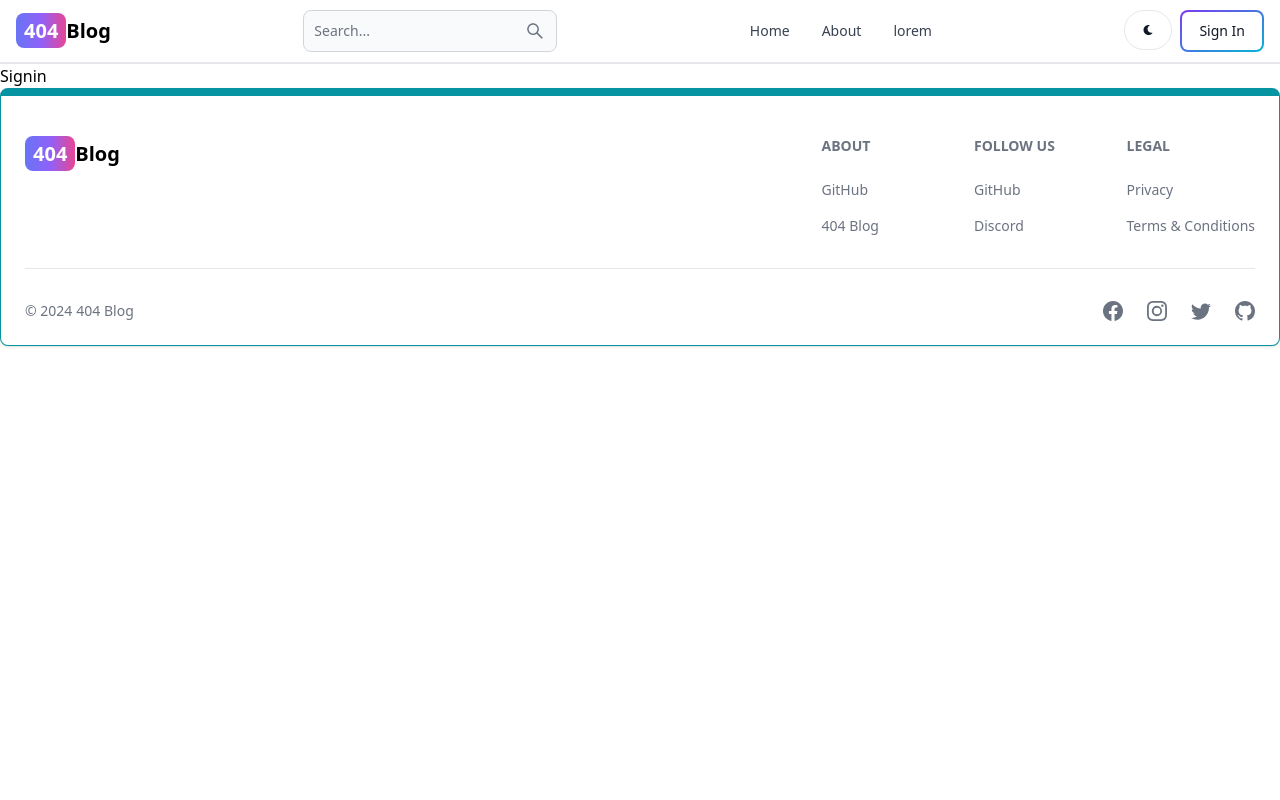
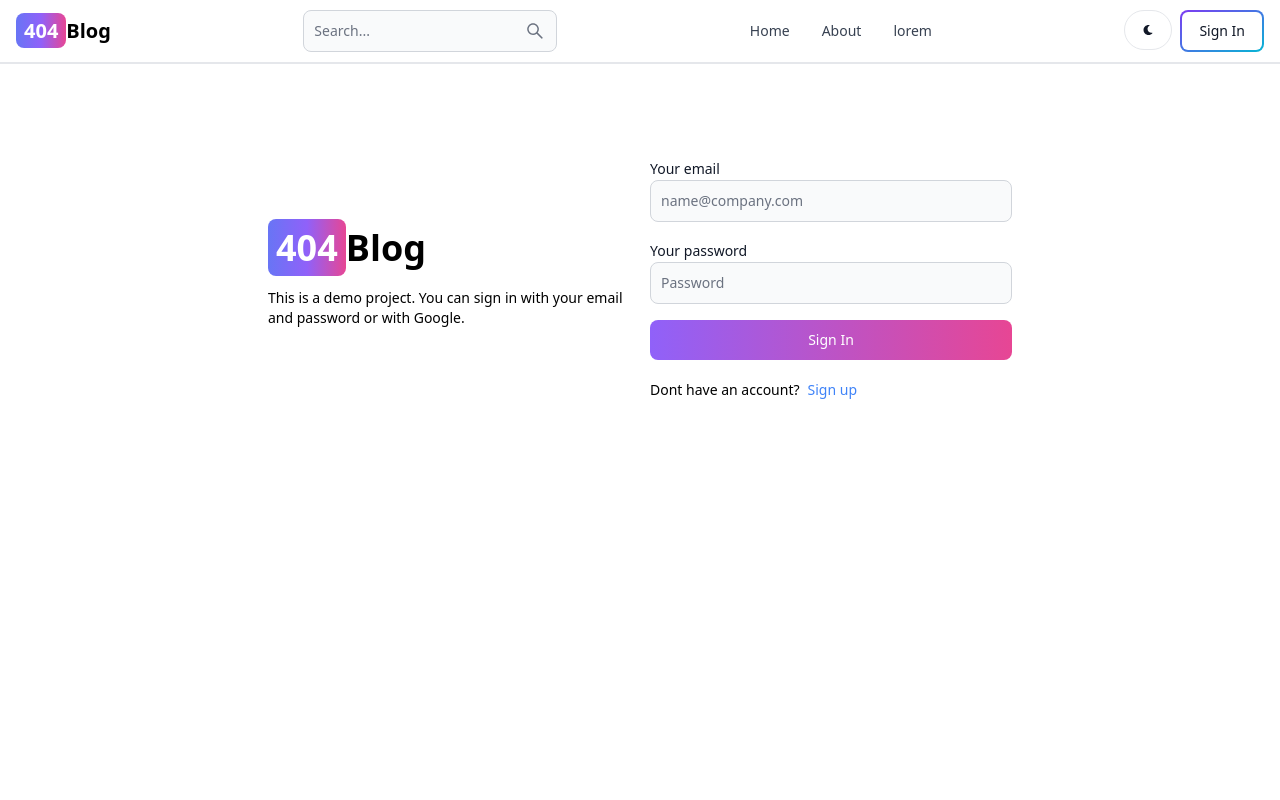
Before and after one commit to marinanc/mern-blog, a React (Vite) app in the folder client/: page /signin in a window 1280 px wide. Before the commit this address had no page. Shown: the top 800 px of the page. Built offline with nearby package versions, Linux system fonts and the light colour scheme.

Commit message:
Add functionality to signin page

```diff
--- a/client/src/pages/Signin.jsx
+++ b/client/src/pages/Signin.jsx
@@ -1,7 +1,93 @@
-import React from 'react'
+import { Alert, Button, Label, Spinner, TextInput } from 'flowbite-react'
+import React, { useState } from 'react'
+import { Link, useNavigate } from 'react-router-dom'
 
 export default function Signin() {
+  const [formData, setFormData] = useState({});
+  const [errorMessage, setErrorMessage] = useState(null);
+  const [loading, setLoading] = useState(false);
+  const navigate = useNavigate();
+  const handleChange = (e) => {
+    setFormData({ ...formData, [e.target.id]: e.target.value.trim() });
+  }
+  const handleSubmit = async (e) => {
+    e.preventDefault();
+    if(!formData.email || !formData.password) {
+      return setErrorMessage('Please fill out all fields');
+    }
+    try {
+      setLoading(true);
+      setErrorMessage(null);
+      const res = await fetch('/api/auth/signin', {
+        method: 'POST',
+        headers: { 'Content-Type': 'application/json' },
+        body: JSON.stringify(formData),
+      });
+      const data = await res.json();
+      if(data.success === false) {
+        return setErrorMessage(data.message);
+      }
+      setLoading(false);
+      if(res.ok) {
+        navigate('/');
+      }
+    } catch (error) {
+      setErrorMessage(data.message);
+      setLoading(false);
+    }
+  }
   return (
-    <div>Signin</div>
-  )
+    <div className='min-h-screen mt-20'>
+      <div className='flex p-3 max-w-3xl mx-auto flex-col md:flex-row md:items-center gap-5'>
+
+        {/* left */}
+        <div className='flex-1'>
+          <Link to="/" className='font-bold dark:text-white text-4xl'>
+              <span className='px-2 py-1 bg-gradient-to-r from-indigo-500 via-purple-500 to-pink-500 rounded-lg text-white'>404</span>
+              Blog
+          </Link>
+          <p className='text-sm mt-5'>
+            This is a demo project. You can sign in with your email and password or with Google.
+          </p>
+        </div>
+
+        {/* right */}
+        <div className='flex-1'>
+          <form className='flex flex-col gap-4' onSubmit={handleSubmit}>
+            <div>
+              <Label value='Your email' />
+              <TextInput type='email' placeholder='name@company.com' id='email' required onChange={handleChange} />
+            </div>
+            <div>
+              <Label value='Your password' />
+              <TextInput type='password' placeholder='Password' id='password' required onChange={handleChange}/>
+            </div>
+            <Button gradientDuoTone='purpleToPink' type='submit' disabled={loading}>
+              {
+                loading ? (
+                  <>
+                    <Spinner size='sm' />
+                    <span className='pl-3'>Loading...</span>
+                  </>
+                ) : 'Sign In'
+              }
+            </Button>
+          </form>
+          <div className='flex gap-2 text-sm mt-5'>
+            <span>Dont have an account?</span>
+            <Link to='/signup' className='text-blue-500'>
+              Sign up
+            </Link>
+          </div>
+          {
+            errorMessage && (
+              <Alert className='mt-5' color='failure'>
+                {errorMessage}
+              </Alert>
+            )
+          }
+        </div>
+      </div>
+    </div>
+  );
 }
```
